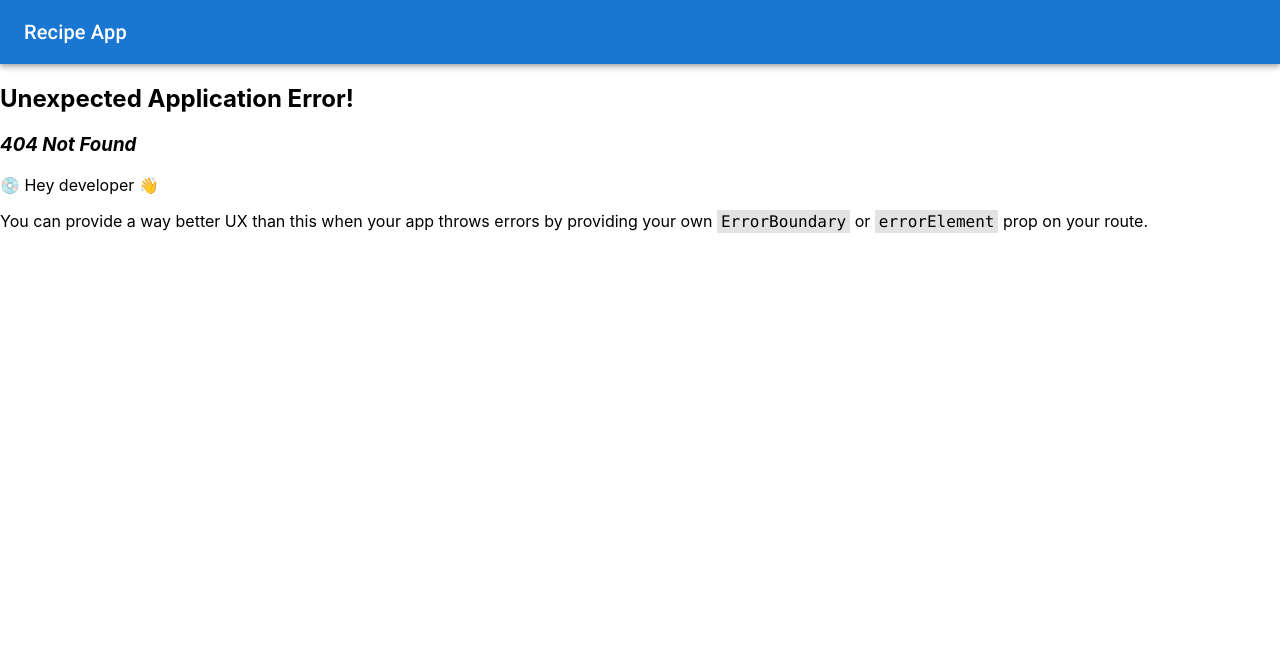
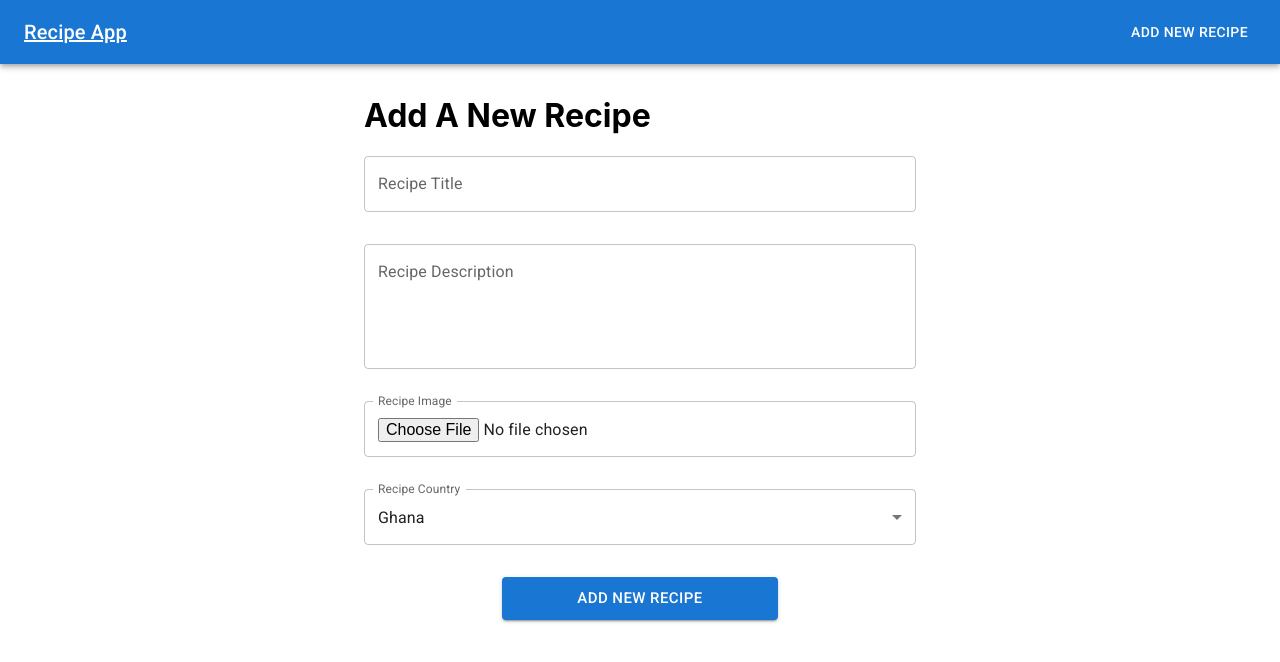
Before and after one commit to JoanaQuadzie/Recipe-app, a React (Create React App) app: page /add-recipe in a window 1280 px wide. Before the commit this address had no page. Shown: the top 662 px of the page. Built offline with nearby package versions, Linux system fonts and the light colour scheme; a web font is replaced by a local one.

Commit message:
updated recipe state

```diff
--- a/package.json
+++ b/package.json
@@ -7,6 +7,7 @@
     "@emotion/styled": "^11.11.0",
     "@fontsource/roboto": "^5.0.8",
     "@mui/icons-material": "^5.15.10",
+    "@mui/lab": "^5.0.0-alpha.169",
     "@mui/material": "^5.15.10",
     "@testing-library/jest-dom": "^5.17.0",
     "@testing-library/react": "^13.4.0",
--- a/src/App.js
+++ b/src/App.js
@@ -1,19 +1,21 @@
 import Navbar from "./components/navbar";
 import Recipe from "././pages/recipe";
 import Recipes from "./pages/recipes";
+import AddRecipe from "./pages/add-recipe";
 import { RouterProvider, createBrowserRouter } from "react-router-dom";
 
 
 const router = createBrowserRouter([
   {path: "/", element: <Recipes /> },
   {path: "/recipes", element: <Recipes />},
-  {path: "/recipes/:id", element: <Recipe />}
+  {path: "/recipes/:id", element: <Recipe />},
+  {path: "/add-recipe", element: <AddRecipe />}
 ]);
 
 function App() {
   return (
      <>
-     <Navbar />
+
      <RouterProvider router={router} />
      </>
   );
--- a/src/components/navbar/index.jsx
+++ b/src/components/navbar/index.jsx
@@ -1,14 +1,23 @@
-import { AppBar, Toolbar, Typography } from "@mui/material";
+import { AppBar, Button, Toolbar, Typography } from "@mui/material";
+import { Link } from "react-router-dom";
 
 
 export default function Navbar() {
     return (
         <AppBar position="static">
             <Toolbar>
-                <Typography variant="h6" component="div" sx={{ flexGrow: 1 }}>
-                    Recipe App
-                </Typography>
+                <Typography color="inherit" variant="h6" component={Link} to="/recipes" sx={{ flexGrow: 1 }}>
+                Recipe App
+                 </Typography>
+                <Button component={Link} to="/add-recipe" color="inherit">Add new recipe</Button>
             </Toolbar>
         </AppBar>
     );
 }
+
+
+
+
+
+
+// Add component={Link} to="/add-recipe" color="inherit" to a button to change it into a link
--- a/src/pages/add-recipe/index.jsx
+++ b/src/pages/add-recipe/index.jsx
@@ -1,13 +1,113 @@
-// import React from 'react'
+import { Alert, Box, Collapse, Container, IconButton, MenuItem, TextField } from "@mui/material";
+import { Close } from "@mui/icons-material";
+import { LoadingButton } from "@mui/lab";
+import { useState } from "react";
+import Navbar from "../../components/navbar";
 
+const countries = [
+    { value: 'GH', label: 'Ghana' },
+    { value: 'NG', label: 'Nigeria' },
+    { value: 'BE', label: 'Benin' },
+    { value: 'TG', label: 'Togo' }
+];
 
-// export default function AddRecipe() {
-//   return (
-//     <div>
-//         <div>Add A New Recipe</div>
+export default function AddRecipe() {
+    const [loading, setLoading] = useState(false);
+    const [open, setOpen] = useState(false);
 
-//     </div>
+    const addRecipe = async (event) => {
+        // Set loading to true
+        setLoading(true);
+        // Prevent default form submit behavior
+        event.preventDefault();
+        // Get form data
+        const formData = new FormData(event.target);
+        // Post form data to the backend
+        const response = await fetch(`http://localhost:4000/recipes`, {
+            method: 'POST',
+            body: formData,
+        })
+        console.log(response)
+        //
+        //
+        //
+        // Set loading to false
+        setLoading(false);
+    }
 
+    return (
+        <>
+            <Navbar />
+            <Container sx={{ my: '2rem' }} maxWidth="sm">
+                <h1>Add A New Recipe</h1>
+                <form onSubmit={addRecipe}>
+                    <TextField
+                        sx={{ mb: '2rem' }}
+                        fullWidth
+                        name="title"
+                        label="Recipe Title" />
+                    <TextField
+                        sx={{ mb: '2rem' }}
+                        fullWidth
+                        name="description"
+                        label="Recipe Description"
+                        multiline
+                        rows={4} />
+                    <TextField
+                        sx={{ mb: '2rem' }}
+                        InputLabelProps={{
+                            shrink: true,
+                        }}
+                        type="file"
+                        fullWidth
+                        name="image"
+                        label="Recipe Image" />
+                    <TextField
+                        sx={{ mb: '2rem' }}
+                        select
+                        fullWidth
+                        name="country"
+                        label="Recipe Country"
+                        defaultValue="GH"
+                    >
+                        {countries.map((option) => (
+                            <MenuItem key={option.value} value={option.value}>
+                                {option.label}
+                            </MenuItem>
+                        ))}
+                    </TextField>
+                    <Box textAlign="center">
+                        <Collapse in={open}>
+                            <Alert
+                                action={
+                                    <IconButton
+                                        aria-label="close"
+                                        color="inherit"
+                                        size="small"
+                                        onClick={() => {
+                                            setOpen(false);
+                                        }}
+                                    >
+                                        <Close fontSize="inherit" />
+                                    </IconButton>
+                                }
+                                sx={{ mb: 2 }}
+                            >
+                                New Recipe Added Successfully!
+                            </Alert>
+                        </Collapse>
 
-//   )
-// }
+                        <LoadingButton
+                            sx={{ width: '50%' }}
+                            loading={loading}
+                            type="submit"
+                            size="large"
+                            variant="contained">
+                            Add New Recipe
+                        </LoadingButton>
+                    </Box>
+                </form>
+            </Container>
+        </>
+    );
+}
--- a/src/pages/recipe/index.jsx
+++ b/src/pages/recipe/index.jsx
@@ -3,6 +3,7 @@
 import useSWR from "swr";
 import spinner from "../../assets/images/bouncing-circles.svg";
 import { Assignment, Folder } from "@mui/icons-material";
+import Navbar from "../../components/navbar";
 
 const getRecipe = (...args) => {
     //prepare url
@@ -21,6 +22,7 @@
 
     return (
         <>
+        <Navbar/>
             {isLoading? <img src={spinner} /> : (
                 <Container>
                     <h1>{recipe.title}</h1>
--- a/src/pages/recipes/index.jsx
+++ b/src/pages/recipes/index.jsx
@@ -3,6 +3,7 @@
 import { useEffect, useState } from "react";
 import noRecipes from "../../assets/images/undraw_no_data_re_kwbl.svg";
 import spinner from "../../assets/images/bouncing-circles.svg";
+import Navbar from "../../components/navbar";
 
 export default function Recipes() {
     const [recipes, setRecipes] = useState([]);
@@ -34,6 +35,8 @@
     useEffect(searchRecipes, []);
 
     return (
+     <>
+       <Navbar />
         <Container sx={{ my: '2rem' }}>
             <TextField
                 fullWidth
@@ -56,8 +59,12 @@
                     </Container>
                 )}
             </Grid>
+
+
         </Container>
+    </>
     )
+
 
 }
 
```
Also changed, not shown: 1 other file (tests, documents, lock files or other folders).
